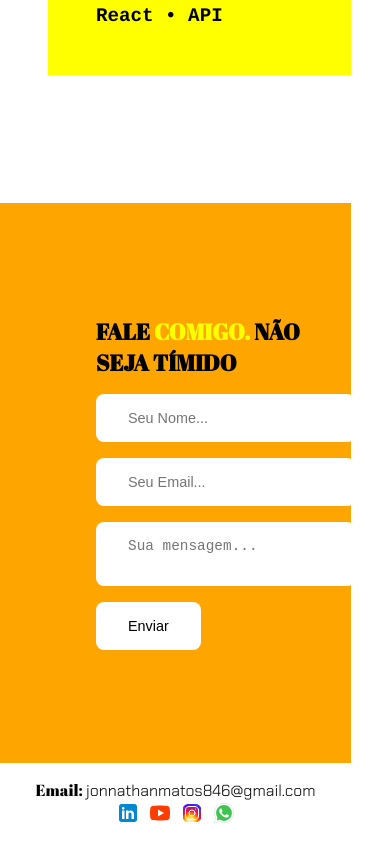
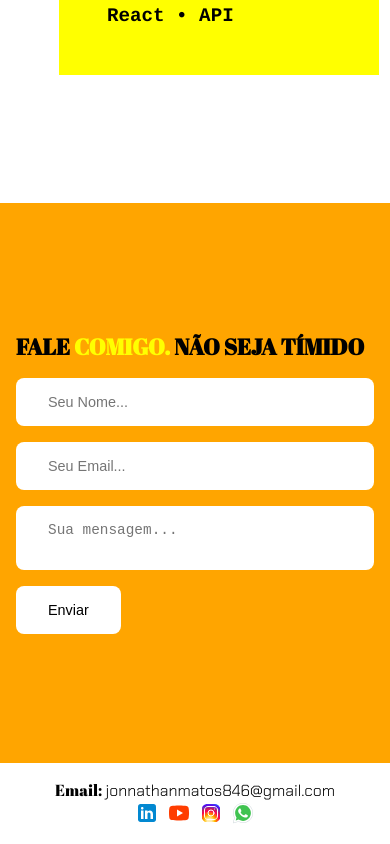
Before and after one commit to pjonnathan/Portfolio, a React (Vite) app: page / in a window 390 px wide. Shown: the part 2961-3805 px from the top of the page. Built offline with nearby package versions, Linux system fonts and the light colour scheme; a web font is replaced by a local one.

Commit message:
media screen

```diff
--- a/src/App.css
+++ b/src/App.css
@@ -1,6 +1,20 @@
 .App {
     display: flex;
 }
+
 .main {
     width: 90%
 }
+
+@media screen and (max-width: 800px) {
+    .nav {
+        display: none;
+    }
+
+    .main {
+        width: 100%;
+        display: flex;
+        flex-direction: column;
+        justify-content: center;
+    }
+}
--- a/src/componets/contato/contato.css
+++ b/src/componets/contato/contato.css
@@ -98,4 +98,9 @@
         display: flex;
         justify-content: center;
     }
+
+    form {
+        padding: 1rem;
+        margin-left: 0;
+    }
 }
--- a/src/componets/home/home.css
+++ b/src/componets/home/home.css
@@ -86,4 +86,8 @@
         display: flex;
         flex-direction: column;
     }
+
+    .text {
+        width: 100%;
+    }
 }
```
